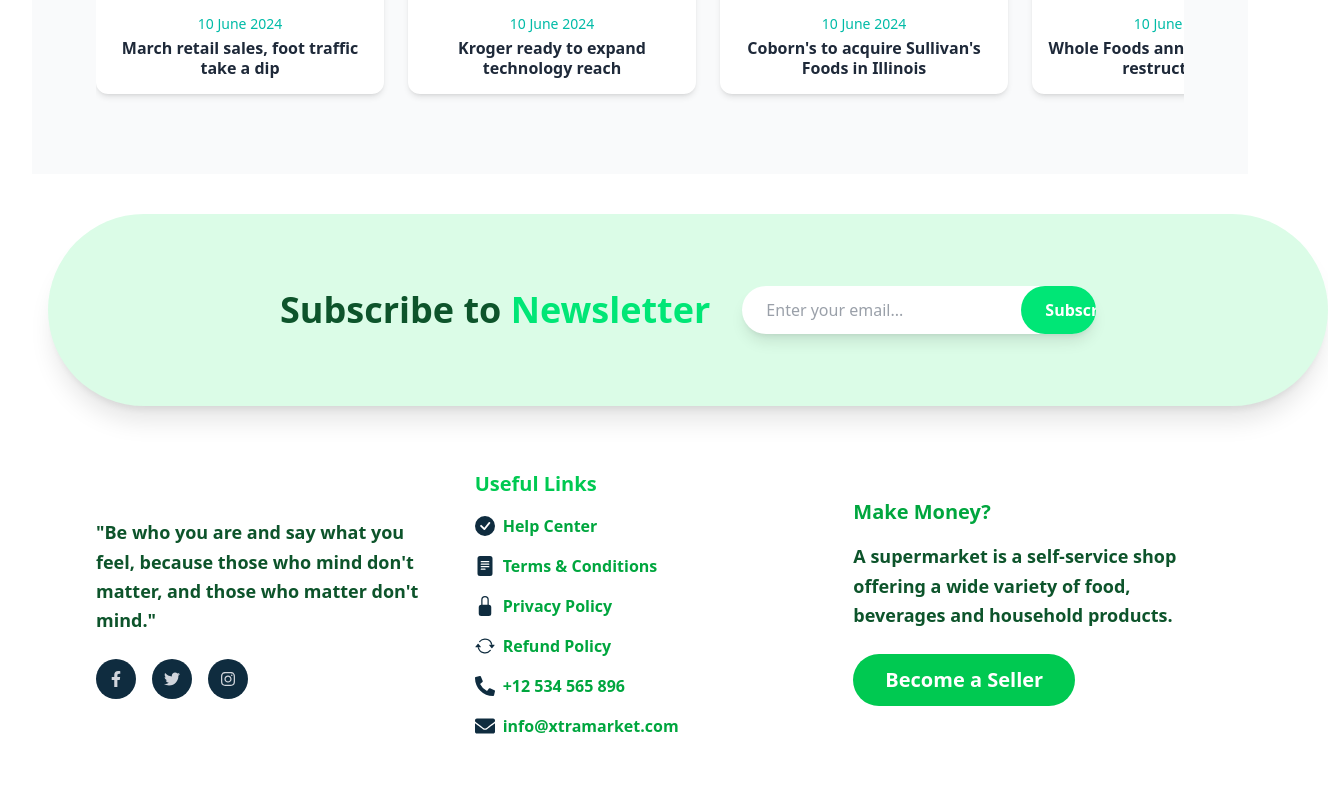
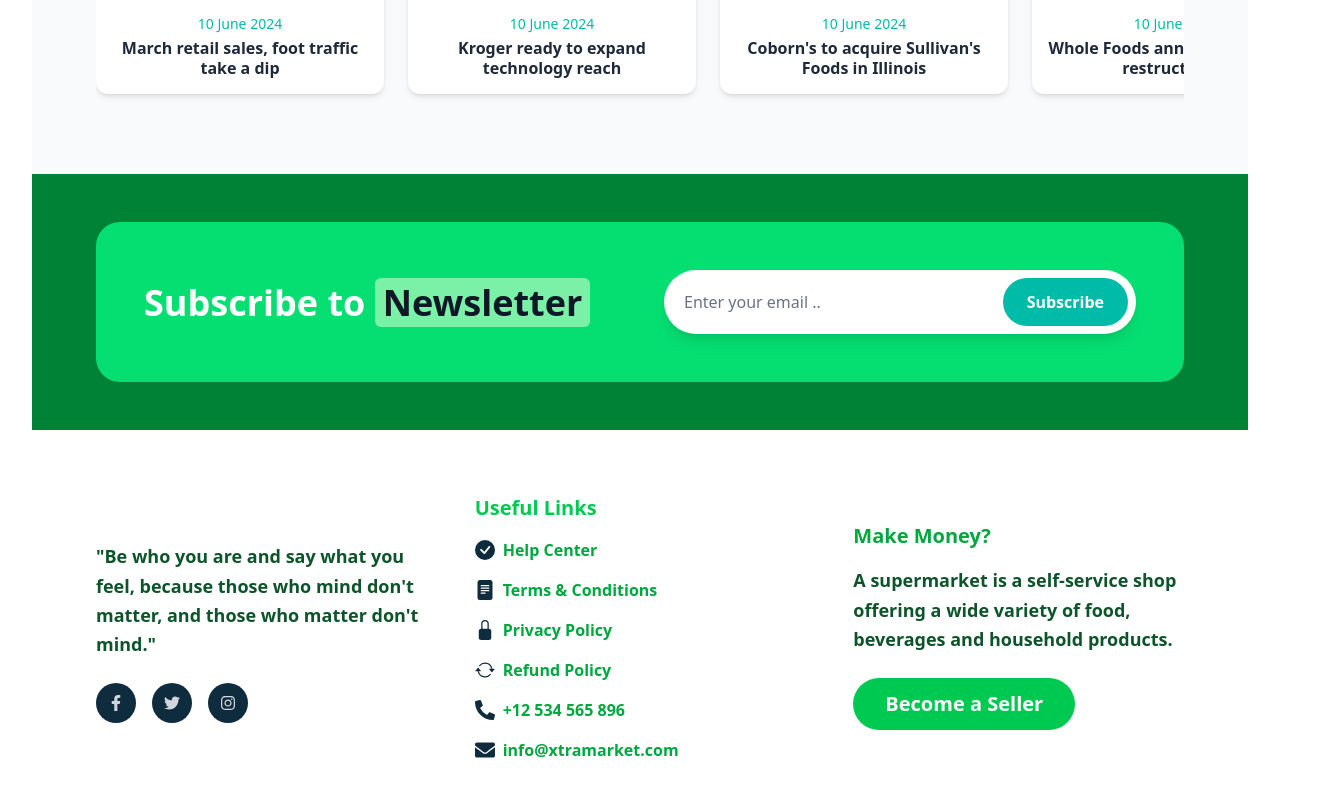
Before and after one commit to imasha100/SuperMarketProject-React, a React (Vite) app: page / in a window 1280 px wide. Shown: the part 3146-3942 px from the top of the page, 1328 px wide, since content can reach past the window. Built offline with nearby package versions, Linux system fonts and the light colour scheme.

Commit message:
Subscription.jsx

```diff
--- a/src/components/Subscription.jsx
+++ b/src/components/Subscription.jsx
@@ -2,20 +2,32 @@ import React from 'react';
 
 const Subscription = () => {
   return (
-    <div className="flex justify-center items-center bg-green-100 p-4 md:p-8 rounded-full shadow-xl m-4 min-w-screen mt-10 mb-0">
-      <div className="flex flex-col md:flex-row items-center w-full max-w-4xl p-6 md:p-10 rounded-lg">
-        <h2 className="text-green-900 text-2xl md:text-4xl font-bold mb-4 md:mb-0 md:mr-8">
-          Subscribe to <span className="text-[#00e676]">Newsletter</span>
+    <div className="bg-green-700 py-12 px-4 md:px-8 lg:px-16">
+      <div className="max-w-7xl mx-auto rounded-3xl p-8 md:p-10 lg:p-12 bg-green-400">
+        <div className="flex flex-col lg:flex-row items-center justify-between text-center lg:text-left space-y-8 lg:space-y-0 lg:space-x-12">
+          {/* Text Content */}
+          <div className="flex-1 max-w-lg lg:max-w-none">
+            <h2 className="text-3xl sm:text-4xl font-bold text-white leading-tight">
+              Subscribe to <span className="bg-green-300 text-gray-900 px-2 rounded-md">Newsletter</span>
             </h2>
-        <div className="flex flex-1 w-full md:max-w-md bg-white rounded-full overflow-hidden shadow-lg">
+          </div>
+
+          {/* Input and Button */}
+          <div className="flex-1 w-full max-w-md lg:max-w-lg">
+            <form className="flex w-full bg-white rounded-full overflow-hidden p-2 shadow-lg">
               <input
                 type="email"
-            placeholder="Enter your email..."
-            className="flex-1 px-6 py-3 text-gray-700 outline-none focus:ring-2 focus:ring-[#00e676]"
+                placeholder="Enter your email .."
+                className="flex-1 min-w-0 p-3 bg-transparent text-gray-800 placeholder-gray-500 focus:outline-none"
               />
-          <button className="bg-[#00e676] text-white font-bold py-3 px-6 cursor-pointer rounded-full transition duration-300 ease-in-out hover:bg-[#00c853] focus:outline-none focus:ring-2 focus:ring-[#00e676] focus:ring-opacity-50">
+              <button
+                type="submit"
+                className="bg-teal-500 text-white font-semibold py-3 px-6 rounded-full cursor-pointer hover:bg-teal-600 transition-colors duration-300 focus:outline-none focus:ring-2 focus:ring-teal-500 focus:ring-offset-2"
+              >
                 Subscribe
               </button>
+            </form>
+          </div>
         </div>
       </div>
     </div>
```
Lines whose indentation alone changed are shown as unchanged.
